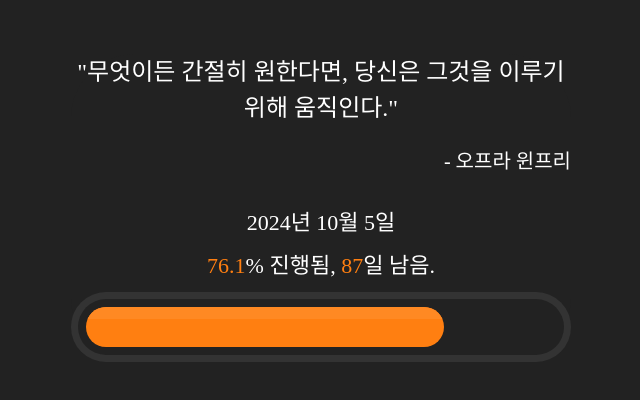
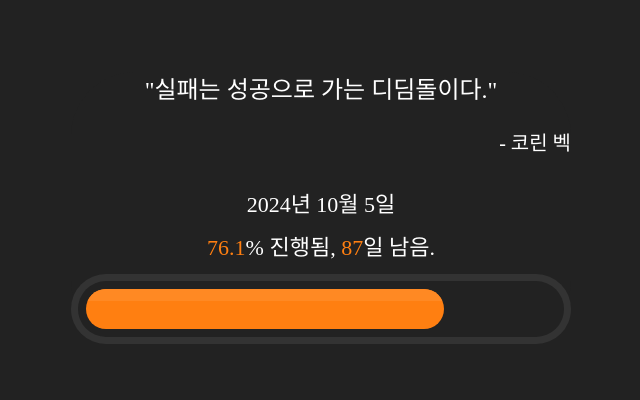
Before and after one commit to Daybreak312/For-the-development, a React (Vite) app: page / in a window 1280 px wide. Shown: the part 192-592 px from the top of the page, without its empty margins (319-959 px from the left). Built offline with nearby package versions, Linux system fonts and the light colour scheme; a web font is replaced by a local one.

Commit message:
FEAT :: 스페이스바를 통해 격언 새로 고침

```diff
--- a/src/App.tsx
+++ b/src/App.tsx
@@ -1,22 +1,36 @@
 import {getRandomQuote} from "./RandomQuote.tsx";
 import {calculateProgressAndDaysRemaining, getCurrentDateWithFormat} from "./Date.tsx";
-import {useEffect} from "react";
+import {useEffect, useState} from "react";
 
 export const App = () => {
+    const [quote, setQuote] = useState(getRandomQuote);
+    const cal = calculateProgressAndDaysRemaining();
 
-    const quote = getRandomQuote();
-    const cal = calculateProgressAndDaysRemaining();
+    function keyDownEvent(e: KeyboardEvent) {
+        document.removeEventListener("keydown", keyDownEvent)
+        e.stopPropagation();
+        if (e.key === " ") {
+            setQuote(getRandomQuote);
+        }
+    }
+
+    function addKeyPressEventListener() {
+        document.addEventListener("keydown", keyDownEvent);
+    }
 
     useEffect(() => {
         const progressBar = document.getElementById("progress-bar")!;
         const width = (progressBar.parentElement!.offsetWidth / 100 * cal.percentage);
 
         progressBar.style.width = (progressBar.offsetWidth > width ? progressBar.offsetWidth : width) + "px";
+
+        addKeyPressEventListener();
+        document.addEventListener("keyup", addKeyPressEventListener);
     }, []);
 
     return (
         <main
-            className={"flex flex-col justify-center w-[500px] gap-[30px] rounded-[64px] bg-[#222222]"}>
+            className={"flex flex-col justify-center     w-[500px] gap-[30px] rounded-[64px] bg-[#222222]"}>
             <div className={"flex flex-col gap-[20px]"}>
                 <p className={"font-p-medium text-[24px] text-white text-center whitespace-normal break-keep text-pretty"}>
                     "{quote[0]}"
@@ -38,7 +52,8 @@ export const App = () => {
                     <div
                         className={"flex justify-start items-center p-[8px] h-full w-full bg-[#222222] rounded-[100px]"}>
                         <div className={"flex justify-start items-center h-full w-full rounded-[100px]"}>
-                            <div id={"progress-bar"} className={"overflow-hidden h-full w-[100px] bg-[#FF7F11] rounded-[100px]"}>
+                            <div id={"progress-bar"}
+                                 className={"overflow-hidden h-full w-[100px] bg-[#FF7F11] rounded-[100px]"}>
                                 <div className={"h-[30%] bg-[#FF8923]"}></div>
                             </div>
                         </div>
```
